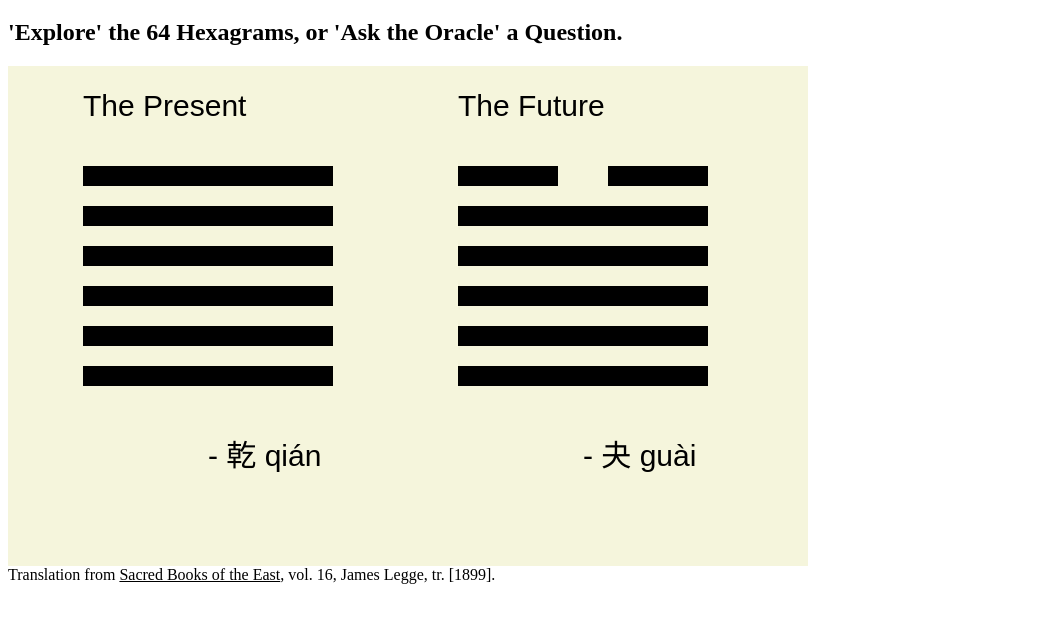
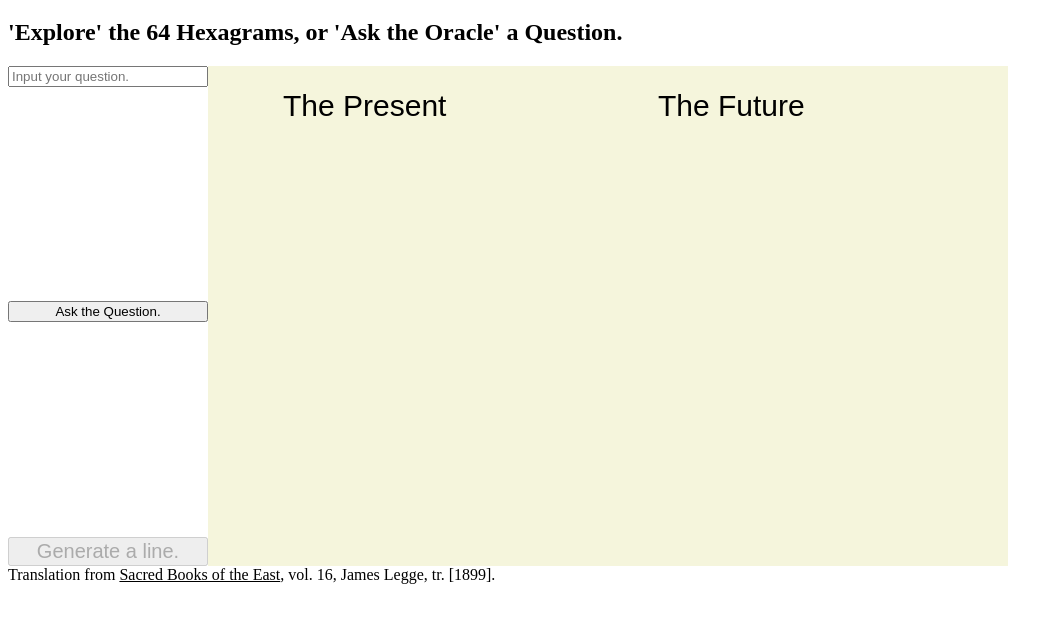
Before and after one commit to Adrianjewell91/yijing, a plain HTML site: page index.html in a window 1280 px wide. Both pictures are taken after a click on the button "Ask the Oracle". Shown: the part 61-684 px from the top of the page, without its empty margins (0-1063 px from the left). Drawn offline with Linux system fonts and the light colour scheme.

Commit message:
basic outline of oracle

```diff
--- a/scripts/bundle.js
+++ b/scripts/bundle.js
@@ -110,8 +110,15 @@ document.addEventListener("DOMContentLoaded", function() {
     e.preventDefault();
     oracleButton.removeAttribute("disabled");
     exploreButton.setAttribute("disabled", "true");
+
     document.getElementById('view')
     .removeChild(document.getElementById("myCanvas"));
+    document.getElementById("buttons")
+    .removeChild(document.getElementById('generate-line'));
+    document.getElementById("buttons")
+    .removeChild(document.getElementById('question-button'));
+    document.getElementById("buttons")
+    .removeChild(document.getElementById('question-input'));
 
     // document.getElementById("view")
     //         .removeChild(document.getElementById('buttons'));
@@ -501,17 +508,42 @@ const oracleView = function OracleView (width, height) {
   ctx.fillText('The Present', 75, 50);
   ctx.fillText('The Future', 450, 50);
 
-  const guas = __WEBPACK_IMPORTED_MODULE_0__helpers_js__["h" /* yarrowGenerator */]();
 
+  const questionButton = document.createElement("BUTTON");
+  questionButton.setAttribute("id",'question-button');
+  questionButton.textContent = "Ask the Question."
+  const questionInput = document.createElement("INPUT");
+  questionInput.setAttribute("id",'question-input');
+  questionInput.placeholder = "Input your question."
 
+  const generateLine = document.createElement("BUTTON");
+  generateLine.textContent = "Generate a line."
+  generateLine.setAttribute("id",'generate-line');
+  generateLine.setAttribute("disabled",'');
+  document.getElementById("buttons").appendChild(questionInput);
+  document.getElementById("buttons").appendChild(questionButton);
+  document.getElementById("buttons").appendChild(generateLine);
 
-  for (let i = 0;i<6; i++) {
-    drawOracleGua(guas[0][i], i, ctx, 75);
-    drawOracleGua(guas[1][i], i, ctx, 450);
-  }
+  questionButton.addEventListener('click', (e => {
+    e.preventDefault();
+    questionButton.setAttribute("disabled",'');
+    questionInput.setAttribute("disabled",'');
+    generateLine.removeAttribute("disabled");
+  }))
 
-  ctx.fillText(`- ${__WEBPACK_IMPORTED_MODULE_1__hexagrams_js__["a" /* database */][`[${guas[0]}]`].character}`, 200, 400);
-  ctx.fillText(`- ${__WEBPACK_IMPORTED_MODULE_1__hexagrams_js__["a" /* database */][`[${guas[1]}]`].character}`, 575, 400);
+  generateLine.addEventListener("click", (e) => {
+    e.preventDefault();
+    const guas = __WEBPACK_IMPORTED_MODULE_0__helpers_js__["h" /* yarrowGenerator */]();
+    for (let i = 0;i<6; i++) {
+      drawOracleGua(guas[0][i], i, ctx, 75);
+      drawOracleGua(guas[1][i], i, ctx, 450);
+    }
+
+    generateLine.textContent = "See your results to the right."
+
+    ctx.fillText(`- ${__WEBPACK_IMPORTED_MODULE_1__hexagrams_js__["a" /* database */][`[${guas[0]}]`].character}`, 200, 400);
+    ctx.fillText(`- ${__WEBPACK_IMPORTED_MODULE_1__hexagrams_js__["a" /* database */][`[${guas[1]}]`].character}`, 575, 400);
+  });
 }
 /* harmony export (immutable) */ __webpack_exports__["a"] = oracleView;
 
@@ -527,5 +559,8 @@ const drawOracleGua = function drawOracleGua(gualine, i,ctx,x) {
 
 
 
+//on mouse click, build the next hexagram.
+
+
 /***/ })
 /******/ ]);
--- a/styles/styles.css
+++ b/styles/styles.css
@@ -22,3 +22,8 @@
 #gua-selector {
   font-size: 40px;
 }
+
+#generate-line {
+  font-size: 20px;
+  width: 200px;
+}
```
Also changed, not shown: scripts/entry.js (+7 -0 lines), scripts/oracle.js (+35 -7 lines).
